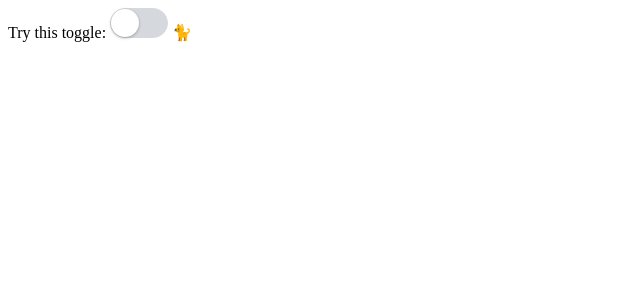
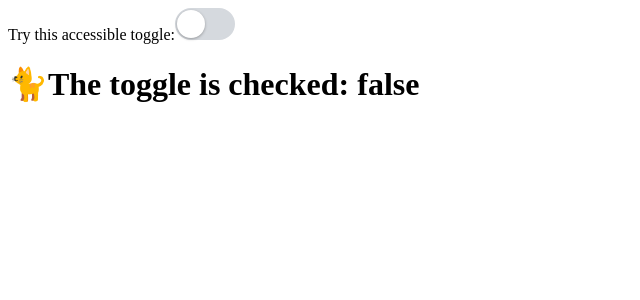
Before and after one commit to dreiv/rct-toggle, a React (Create React App) app: page / in a window 1280 px wide. Shown: the top 300 px of the page, without its empty margins (0-640 px from the left). Built offline with nearby package versions, Linux system fonts and the light colour scheme.

Commit message:
behaves nicely 🐈

```diff
--- a/src/App.js
+++ b/src/App.js
@@ -3,10 +3,37 @@ import './App.css'
 import Toggle from './components/Toggle'
 
 class App extends Component {
+	constructor(props) {
+		super(props)
+
+		this.state = {
+			checked: false,
+		}
+	}
+
+	toggle = () => {
+		this.setState(prevState => ({
+			checked: !prevState.checked,
+		}))
+	}
+
 	render() {
+		const { checked } = this.state
+
 		return (
 			<div className="App">
-				Try this toggle: <Toggle /> 🐈
+				Try this accessible toggle:
+				<Toggle
+					value={checked}
+					defaultChecked={checked}
+					onChange={this.toggle}
+				/>
+				<h1>
+					<span role="img" aria-label="cat">
+						🐈
+					</span>
+					The toggle is checked: {`${checked}`}
+				</h1>
 			</div>
 		)
 	}
--- a/src/components/Toggle.css
+++ b/src/components/Toggle.css
@@ -14,7 +14,8 @@
 
 	transition: background-color .15s ease;
 
-	border: .0625rem solid var(--white);
+	border: .125rem solid;
+	border-color: var(--white);
 	border-radius: 1.5rem;
 	background-color: var(--white);
 
@@ -27,14 +28,14 @@
 
 :checked + .toggle__container {
 	border-color: var(--blue);
-	background-color: var(--blue);
+	background-color: #6edc5f;
 }
 
 .toggle__knob {
 	width: 1.75rem;
 	height: 1.75rem;
 
-	transition: transform 150ms ease;
+	transition: transform .15s ease;
 
 	border-radius: 50%;
 	background-color: #fff;
--- a/src/components/Toggle.js
+++ b/src/components/Toggle.js
@@ -1,10 +1,10 @@
 import React from 'react'
 import './Toggle.css'
 
-export default function Toggle() {
+export default function Toggle({ className, ...props }) {
 	return (
-		<label className="toggle">
-			<input type="checkbox" className="toggle__input" />
+		<label className={`toggle ${className}`}>
+			<input type="checkbox" className="toggle__input" {...props} />
 			<div className="toggle__container">
 				<div className="toggle__knob" />
 			</div>
```
